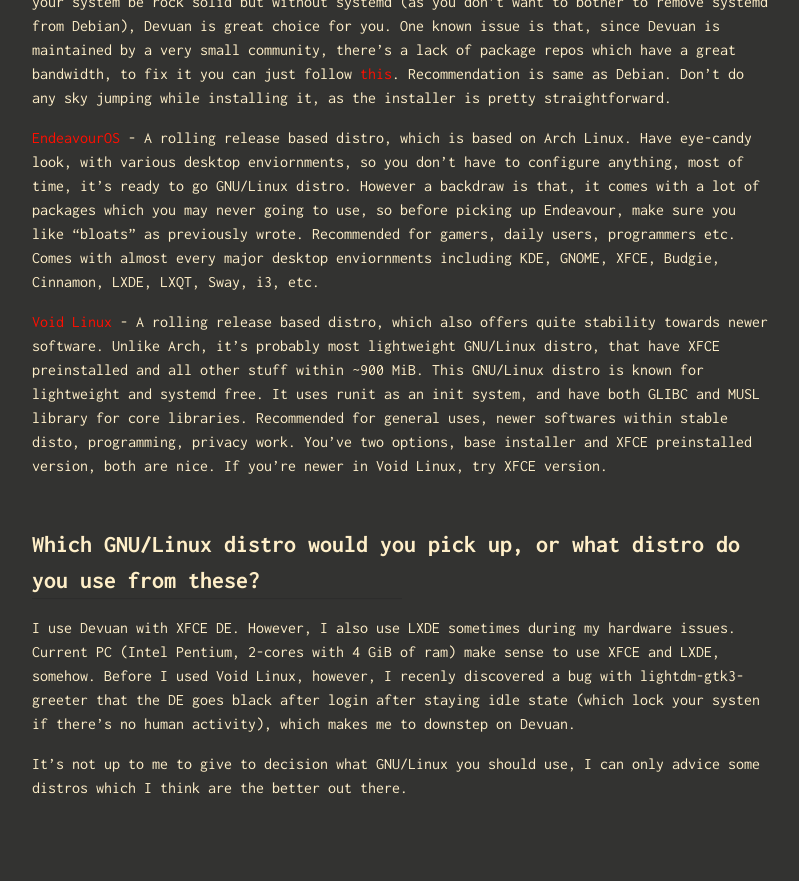
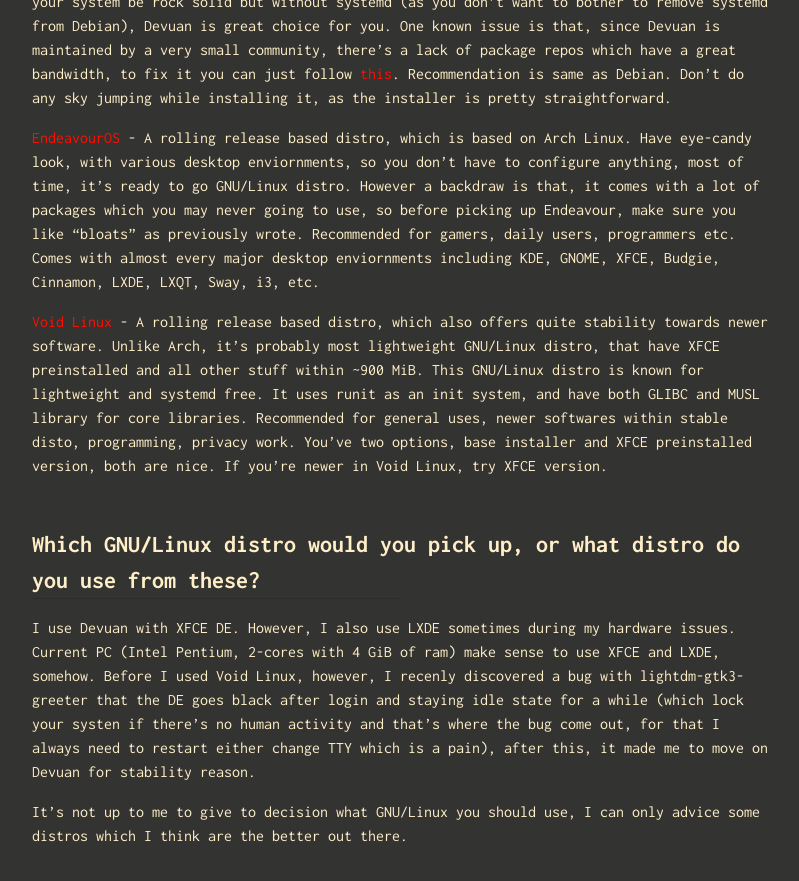
Before and after one commit to kiwimoe/kiwimoe.github.io, a Jekyll site: the page built from _posts/2022-07-11-distro-choice.md, in a window 1280 px wide and 900 px high, scrolled down 2320 px. Shown: the top 881 px of the window, without its empty margins (238-1037 px from the left). Built offline with Jekyll 4.4.1, drawn with Linux system fonts in a browser that asks for light colours; before the commit the page ends 3172 px from its top, so only the background shows below that.

Commit message:
fix: grammer

```diff
--- a/_posts/2022-07-11-distro-choice.md
+++ b/_posts/2022-07-11-distro-choice.md
@@ -52,6 +52,6 @@ Below is the list, that I've made in mind of uses and comfortability.
 
 
 ## Which GNU/Linux distro would you pick up, or what distro do you use from these?
-I use Devuan with XFCE DE. However, I also use LXDE sometimes during my hardware issues. Current PC (Intel Pentium, 2-cores with 4 GiB of ram) make sense to use XFCE and LXDE, somehow. Before I used Void Linux, however, I recenly discovered a bug with lightdm-gtk3-greeter that the DE goes black after login after staying idle state (which lock your systen if there's no human activity), which makes me to downstep on Devuan.
+I use Devuan with XFCE DE. However, I also use LXDE sometimes during my hardware issues. Current PC (Intel Pentium, 2-cores with 4 GiB of ram) make sense to use XFCE and LXDE, somehow. Before I used Void Linux, however, I recenly discovered a bug with lightdm-gtk3-greeter that the DE goes black after login and staying idle state for a while (which lock your systen if there's no human activity and that's where the bug come out, for that I always need to restart either change TTY which is a pain), after this, it made me to move on Devuan for stability reason.
 
 It's not up to me to give to decision what GNU/Linux you should use, I can only advice some distros which I think are the better out there.
```
